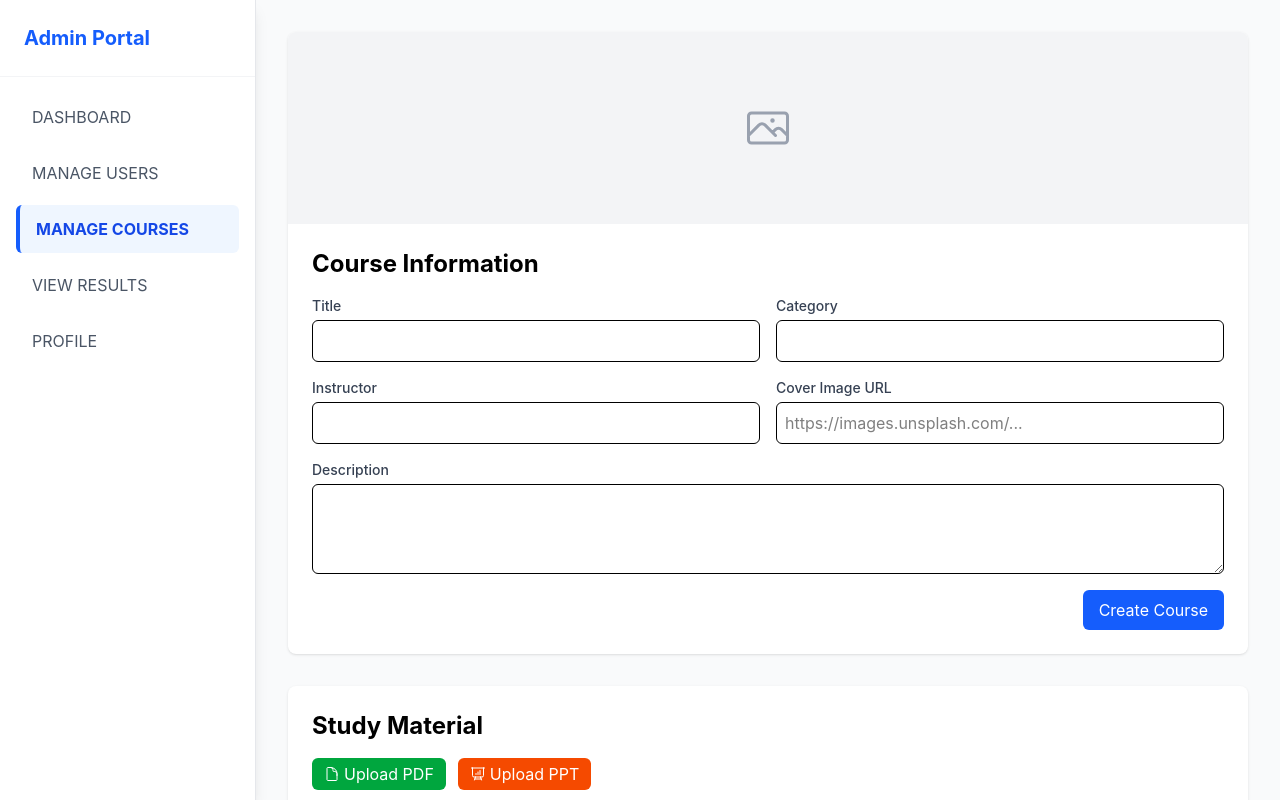
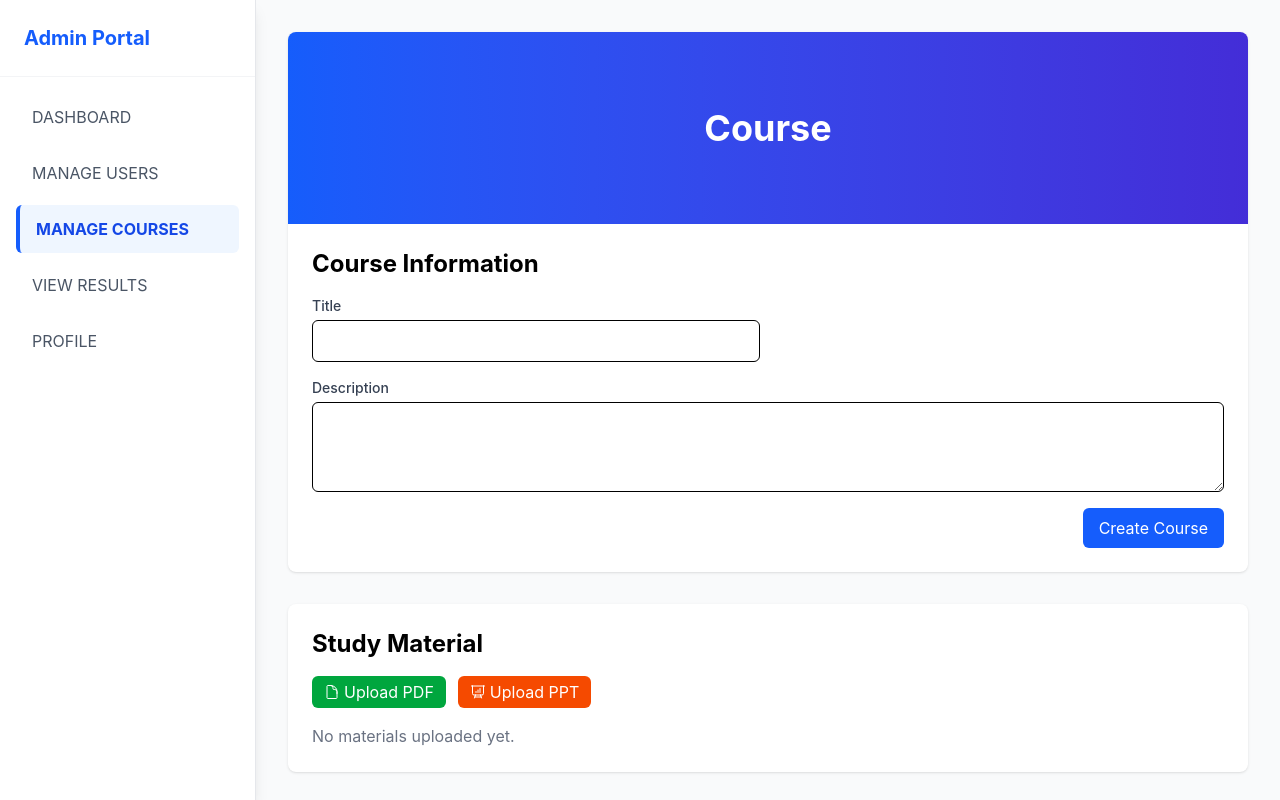
Before and after one commit to CDAC-Project-2026/Frontend, a React (Vite) app: page /admin/courses/new in a window 1280 px wide. Built offline with nearby package versions, Linux system fonts and the light colour scheme.

Commit message:
Improve admin module UX

```diff
--- a/src/pages/admin/CourseDetail.jsx
+++ b/src/pages/admin/CourseDetail.jsx
@@ -1,6 +1,6 @@
 // src/pages/admin/CourseDetail.jsx
 import React, { useState, useEffect } from 'react';
-import { useParams, useNavigate } from 'react-router-dom';
+import { useParams, useNavigate, useLocation } from "react-router-dom";
 import {
   DocumentIcon,
   PresentationChartBarIcon,
@@ -44,26 +44,21 @@ const fetchCourse = (id) => ({
 const CourseDetail = ({ isNew, isEdit }) => {
   const { courseId } = useParams();
   const navigate = useNavigate();
+  const location = useLocation();
   const [course, setCourse] = useState(null);
   const [formData, setFormData] = useState({
-    title: '',
-    description: '',
-    category: '',
-    instructor: '',
-    coverImage: ''
-  });
+  title: '',
+  description: ''
+});
 
   useEffect(() => {
     if (!isNew && courseId) {
       const data = fetchCourse(courseId);
       setCourse(data);
       setFormData({
-        title: data.title,
-        description: data.description,
-        category: data.category,
-        instructor: data.instructor,
-        coverImage: data.coverImage
-      });
+      title: data.title,
+      description: data.description,
+    });
     } else if (isNew) {
       setCourse({
         materials: [],
@@ -144,14 +139,10 @@ const CourseDetail = ({ isNew, isEdit }) => {
     <div className="max-w-6xl mx-auto space-y-8">
       {/* Section 1: Course Information with Cover Image */}
       <section className="bg-white rounded-lg shadow overflow-hidden">
-        <div className="relative h-48 bg-gray-200">
-          {formData.coverImage ? (
-            <img src={formData.coverImage} alt="Course cover" className="w-full h-full object-cover" />
-          ) : (
-            <div className="flex items-center justify-center h-full bg-gray-100">
-              <PhotoIcon className="h-12 w-12 text-gray-400" />
-            </div>
-          )}
+        <div className="relative h-48 bg-gradient-to-r from-blue-600 to-indigo-700 flex items-center justify-center">
+          <h1 className="text-4xl font-bold text-white">
+            {formData.title || "Course"}
+          </h1>
         </div>
         <div className="p-6">
           <h2 className="text-2xl font-bold mb-4">Course Information</h2>
@@ -166,37 +157,9 @@ const CourseDetail = ({ isNew, isEdit }) => {
                 className="mt-1 block w-full border rounded-md p-2"
               />
             </div>
-            <div>
-              <label className="block text-sm font-medium text-gray-700">Category</label>
-              <input
-                type="text"
-                name="category"
-                value={formData.category}
-                onChange={handleChange}
-                className="mt-1 block w-full border rounded-md p-2"
-              />
-            </div>
-            <div>
-              <label className="block text-sm font-medium text-gray-700">Instructor</label>
-              <input
-                type="text"
-                name="instructor"
-                value={formData.instructor}
-                onChange={handleChange}
-                className="mt-1 block w-full border rounded-md p-2"
-              />
-            </div>
-            <div>
-              <label className="block text-sm font-medium text-gray-700">Cover Image URL</label>
-              <input
-                type="text"
-                name="coverImage"
-                value={formData.coverImage}
-                onChange={handleChange}
-                placeholder="https://images.unsplash.com/..."
-                className="mt-1 block w-full border rounded-md p-2"
-              />
-            </div>
+
+
+
             <div className="md:col-span-2">
               <label className="block text-sm font-medium text-gray-700">Description</label>
               <textarea
--- a/src/pages/admin/ManageCourses.jsx
+++ b/src/pages/admin/ManageCourses.jsx
@@ -9,28 +9,28 @@ export default function ManageCourses() {
       id: 1,
       title: 'React for Beginners',
       category: 'Frontend',
-      instructor: 'Rohan',
-      thumbnail: 'https://images.unsplash.com/photo-1633356122102-3fe601e05bd2?w=80&h=80&fit=crop'
+      thumbnail:
+        'https://images.unsplash.com/photo-1633356122102-3fe601e05bd2?w=80&h=80&fit=crop',
     },
     {
       id: 2,
       title: 'Advanced Node.js',
       category: 'Backend',
-      instructor: 'Nilesh',
-      thumbnail: 'https://images.unsplash.com/photo-1627398242454-45a1465c2479?w=80&h=80&fit=crop'
+      thumbnail:
+        'https://images.unsplash.com/photo-1627398242454-45a1465c2479?w=80&h=80&fit=crop',
     },
     {
       id: 3,
       title: 'UI/UX Design',
       category: 'Design',
-      instructor: 'Ketan',
-      thumbnail: 'https://images.unsplash.com/photo-1581291518633-83b4ebd1d83e?w=80&h=80&fit=crop'
+      thumbnail:
+        'https://images.unsplash.com/photo-1581291518633-83b4ebd1d83e?w=80&h=80&fit=crop',
     },
   ]);
 
   const handleDelete = (id) => {
     if (window.confirm('Delete this course?')) {
-      setCourses(courses.filter(c => c.id !== id));
+      setCourses(courses.filter((c) => c.id !== id));
     }
   };
 
@@ -38,6 +38,7 @@ export default function ManageCourses() {
     <div>
       <div className="flex justify-between items-center mb-6">
         <h1 className="text-2xl font-bold">Manage Courses</h1>
+
         <Link
           to="/admin/courses/new"
           className="bg-blue-600 text-white px-4 py-2 rounded-md flex items-center gap-2 hover:bg-blue-700"
@@ -51,13 +52,24 @@ export default function ManageCourses() {
         <table className="min-w-full">
           <thead className="bg-gray-50">
             <tr>
-              <th className="px-6 py-3 text-left text-xs font-medium text-gray-500 uppercase tracking-wider">Thumbnail</th>
-              <th className="px-6 py-3 text-left text-xs font-medium text-gray-500 uppercase tracking-wider">Title</th>
-              <th className="px-6 py-3 text-left text-xs font-medium text-gray-500 uppercase tracking-wider">Category</th>
-              <th className="px-6 py-3 text-left text-xs font-medium text-gray-500 uppercase tracking-wider">Instructor</th>
-              <th className="px-6 py-3 text-right text-xs font-medium text-gray-500 uppercase tracking-wider">Actions</th>
+              <th className="px-6 py-3 text-left text-xs font-medium text-gray-500 uppercase tracking-wider">
+                Thumbnail
+              </th>
+
+              <th className="px-6 py-3 text-left text-xs font-medium text-gray-500 uppercase tracking-wider">
+                Title
+              </th>
+
+              <th className="px-6 py-3 text-left text-xs font-medium text-gray-500 uppercase tracking-wider">
+                Category
+              </th>
+
+              <th className="px-6 py-3 text-right text-xs font-medium text-gray-500 uppercase tracking-wider">
+                Actions
+              </th>
             </tr>
           </thead>
+
           <tbody className="divide-y divide-gray-200">
             {courses.map((course) => (
               <tr key={course.id} className="hover:bg-gray-50">
@@ -68,6 +80,7 @@ export default function ManageCourses() {
                     className="h-12 w-12 rounded-md object-cover"
                   />
                 </td>
+
                 <td className="px-6 py-4 whitespace-nowrap">
                   <Link
                     to={`/admin/courses/${course.id}`}
@@ -76,12 +89,13 @@ export default function ManageCourses() {
                     {course.title}
                   </Link>
                 </td>
+
                 <td className="px-6 py-4 whitespace-nowrap">
                   <span className="px-2 py-1 text-xs rounded-full bg-gray-100 text-gray-800">
                     {course.category}
                   </span>
                 </td>
-                <td className="px-6 py-4 whitespace-nowrap">{course.instructor}</td>
+
                 <td className="px-6 py-4 whitespace-nowrap text-right space-x-2">
                   <Link
                     to={`/admin/courses/${course.id}/edit`}
@@ -89,6 +103,7 @@ export default function ManageCourses() {
                   >
                     <PencilIcon className="h-5 w-5" />
                   </Link>
+
                   <button
                     onClick={() => handleDelete(course.id)}
                     className="text-red-600 hover:text-red-800 inline-block"
--- a/src/pages/admin/TestEditor.jsx
+++ b/src/pages/admin/TestEditor.jsx
@@ -1,5 +1,5 @@
-import { useState } from "react";
-import { useParams } from "react-router-dom";
+import { useState, useEffect } from "react";
+import { useParams, useNavigate } from "react-router-dom";
 
 export default function TestEditor() {
   const [test, setTest] = useState({
@@ -22,9 +22,42 @@ export default function TestEditor() {
     },
   ]);
 
-  const { testId } = useParams();
+const { courseId, testId } = useParams();
+const navigate = useNavigate();
 
     const isEdit = !!testId;
+    useEffect(() => {
+  if (isEdit) {
+    setTest({
+      title: "Java Basics Test",
+      duration: 30,
+      maxMarks: 20,
+      passingMarks: 10,
+      attempts: 1,
+    });
+
+    setQuestions([
+      {
+        id: 1,
+        question: "What is JVM?",
+        optionA: "Java Virtual Machine",
+        optionB: "Java Variable Method",
+        optionC: "Java Visual Model",
+        optionD: "None of the above",
+        correctAnswer: "A",
+      },
+      {
+        id: 2,
+        question: "Which keyword is used for inheritance in Java?",
+        optionA: "extends",
+        optionB: "implements",
+        optionC: "inherits",
+        optionD: "super",
+        correctAnswer: "A",
+      },
+    ]);
+  }
+}, [isEdit]);
 
   const handleChange = (e) => {
     setTest({
@@ -67,11 +100,36 @@ export default function TestEditor() {
     setQuestions(questions.filter((q) => q.id !== id));
   };
 
-  const handleSave = () => {
+  const handleSaveDraft = () => {
   console.log(test);
   console.log(questions);
 
-    alert("Test Saved Successfully (Mock)");
+  navigate(`/admin/courses/${courseId}`, {
+  state: {
+    newTest: {
+      id: Date.now(),
+      title: test.title || "Untitled Test",
+      questions: questions.length,
+      status: "Draft",
+    },
+  },
+});
+};
+
+const handlePublish = () => {
+  console.log(test);
+  console.log(questions);
+
+  navigate(`/admin/courses/${courseId}`, {
+  state: {
+    newTest: {
+      id: Date.now(),
+      title: test.title || "Untitled Test",
+      questions: questions.length,
+      status: "Published",
+    },
+  },
+});
 };
 
   return (
@@ -315,13 +373,20 @@ export default function TestEditor() {
 
       </div>
 
-      <div className="flex justify-end">
+      <div className="flex justify-end gap-4">
 
   <button
-            onClick={handleSave}
-            className="bg-blue-600 text-white px-8 py-3 rounded-md hover:bg-blue-700"
+    onClick={handleSaveDraft}
+    className="bg-gray-600 text-white px-8 py-3 rounded-md hover:bg-gray-700"
   >
-            {isEdit ? "Update Test" : "Save Test"}
+    Save Draft
+  </button>
+
+  <button
+    onClick={handlePublish}
+    className="bg-green-600 text-white px-8 py-3 rounded-md hover:bg-green-700"
+  >
+    Publish
   </button>
 
 </div>
```
Lines whose indentation alone changed are shown as unchanged.
